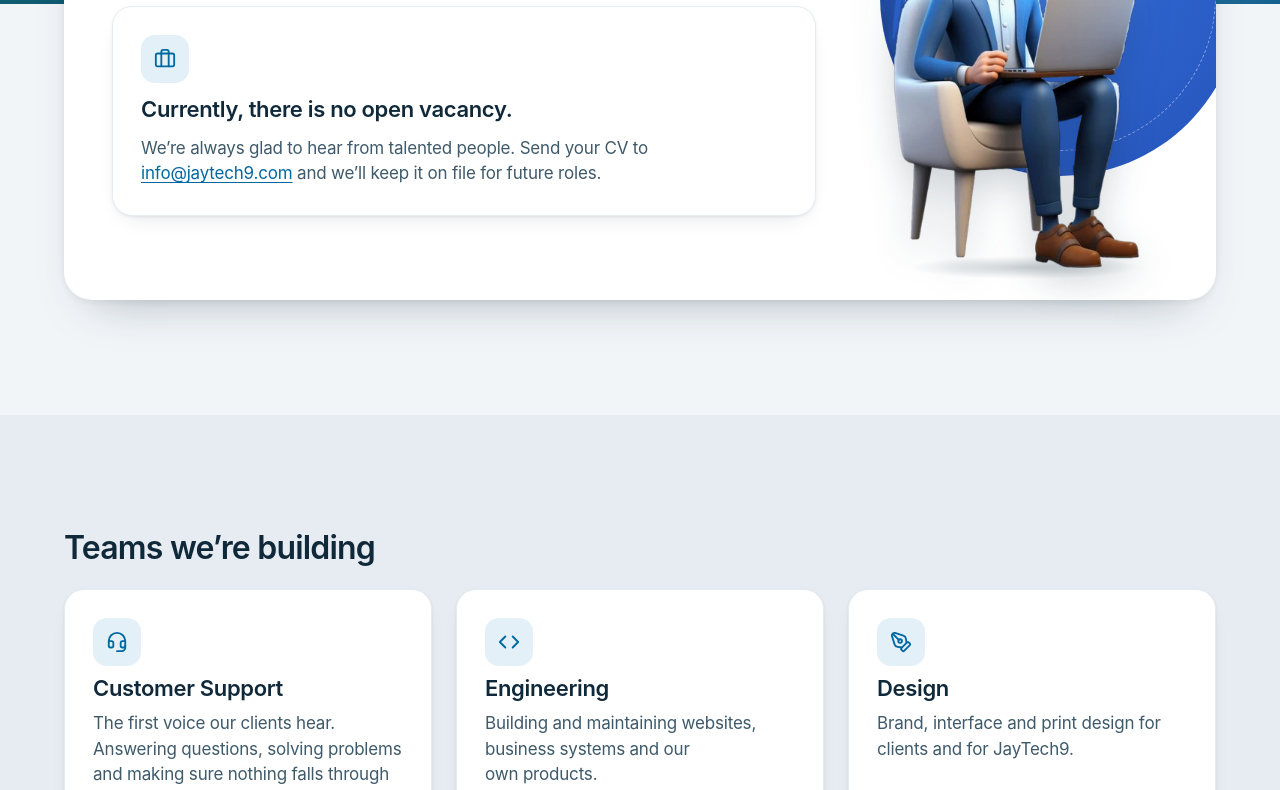
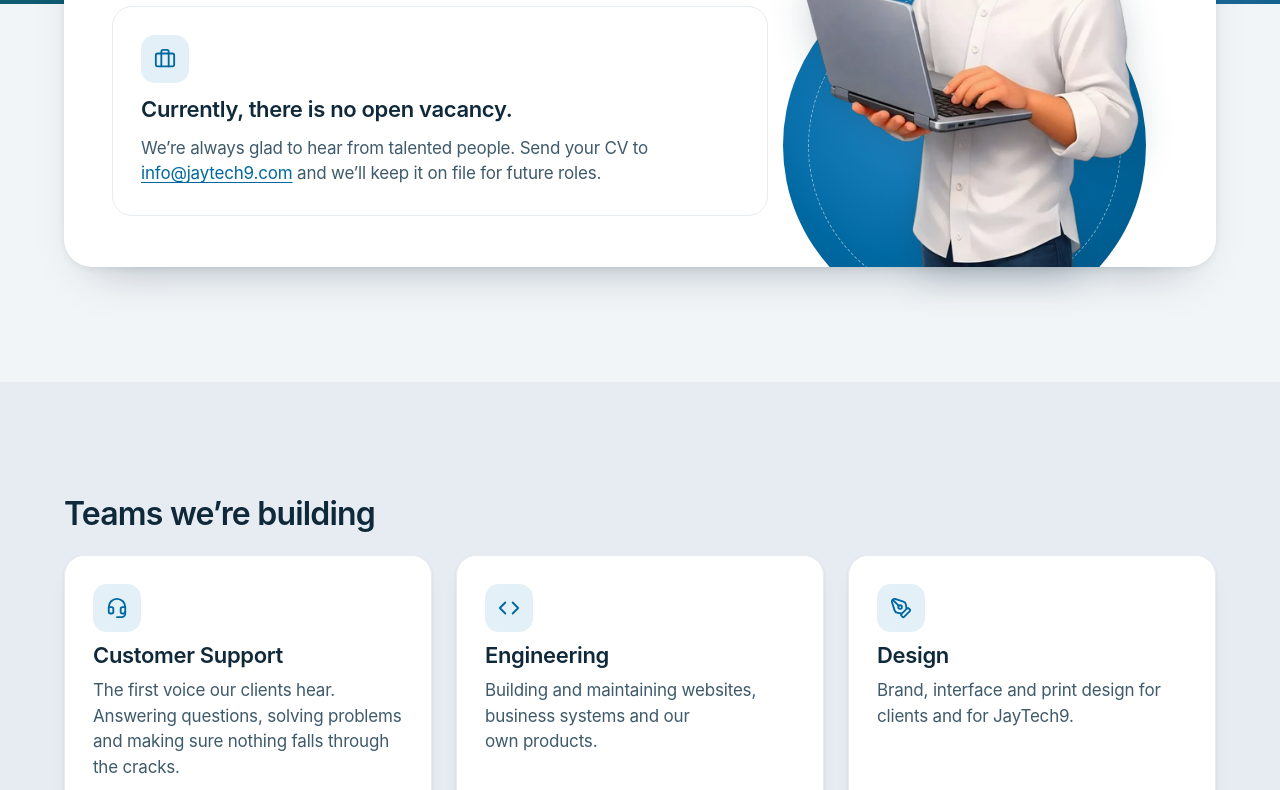
Before and after one commit to Jaytech9/jaytech9-website, an Astro site: page /careers in a window 1280 px wide. Shown: the part 461-1251 px from the top of the page. Built offline with nearby package versions, Linux system fonts and the light colour scheme; Astro itself is replaced by a stand-in of ours.

Commit message:
Careers: new sharper character holding a laptop towards the content
Clean cut-out from a white-background image (400w/674w WebP); brand-blue circle behind him clipped to the card; head and shoulders rise above the card on laptop/tablet; waist crop sits on the card edge (laptop) or behind the vacancy card (phone). Old character images removed.

Co-Authored-By: Claude Opus 5.5 <noreply@anthropic.com>
Claude-Session: https://claude.ai/code/session_01SMTWVFdmidQaQhJHw9PXmz

```diff
--- a/src/pages/careers.astro
+++ b/src/pages/careers.astro
@@ -19,15 +19,14 @@ import Base from '../layouts/Base.astro';
     <div class="wrap overlap sheet careers-sheet">
       <div class="careers-visual" aria-hidden="true">
         <span class="careers-circle"></span>
-        <span class="careers-floor"></span>
       </div>
       <img
         class="careers-person"
-        src="/images/careers-person-560.webp"
-        srcset="/images/careers-person-560.webp 363w, /images/careers-person-900.webp 583w"
-        sizes="(width >= 48rem) 17rem, 8rem"
-        width="363"
-        height="560"
+        src="/images/careers-person-400.webp"
+        srcset="/images/careers-person-400.webp 400w, /images/careers-person-674.webp 674w"
+        sizes="(width >= 48rem) 21rem, 9rem"
+        width="400"
+        height="595"
         alt=""
         loading="eager"
         decoding="async"
@@ -183,13 +182,14 @@ import Base from '../layouts/Base.astro';
   .empty {
     max-width: 44rem;
   }
-  /* Illustration: he sits on the right of the card facing the content, in front of a soft blue
-     circle that is clipped to the card, with his head rising above the card into the header.
-     Circle size and position are fractions of the picture width (--pw) so they stay aligned. */
+  /* Illustration: he stands on the right of the card holding his laptop towards the content, in
+     front of a soft blue circle clipped to the card; his head rises above the card into the header.
+     The picture is cropped at the waist, so that edge always sits on the card's bottom edge (laptop)
+     or behind the vacancy card (phone). Sizes are fractions of the picture width (--pw). */
   .careers-sheet {
-    --pw: 8rem;
-    --pr: clamp(0.75rem, 3vw, 1.5rem);
-    --pt: -3.25rem;
+    --pw: 9rem;
+    --pr: clamp(0.5rem, 3vw, 1.25rem);
+    --pt: -3.75rem;
     position: relative;
   }
   .careers-sheet > :not(.careers-visual, .careers-person) {
@@ -205,70 +205,60 @@ import Base from '../layouts/Base.astro';
   }
   .careers-circle {
     border-radius: 50%;
-    width: calc(var(--pw) * 1.327);
+    width: calc(var(--pw) * 1.08);
     aspect-ratio: 1;
-    background: radial-gradient(circle at 42% 38%, #4a80e0 0%, #2d62cc 45%, #2452b8 100%);
+    background: radial-gradient(circle at 40% 35%, #2a8fd0 0%, #0068a1 55%, #00507c 100%);
     position: absolute;
-    top: calc(var(--pt) - var(--pw) * 0.1237);
-    right: calc(var(--pr) - var(--pw) * 0.327);
+    top: calc(var(--pt) + var(--pw) * 0.42);
+    right: calc(var(--pr) - var(--pw) * 0.02);
   }
   .careers-circle:after {
     content: '';
-    border: 1.5px dashed #ffffff73;
+    border: 1.5px dashed #ffffff80;
     border-radius: 50%;
     position: absolute;
     inset: 7%;
-  }
-  .careers-floor {
-    display: none;
   }
   .careers-person {
     z-index: 1;
     pointer-events: none;
     width: var(--pw);
     height: auto;
-    filter: drop-shadow(0 14px 18px #10293a33);
+    filter: drop-shadow(0 10px 18px #10293a33);
     position: absolute;
     top: var(--pt);
     right: var(--pr);
   }
   .careers-sheet > h2 {
-    padding-right: calc(var(--pw) + 0.75rem);
+    padding-right: calc(var(--pw) + 0.5rem);
   }
-  /* Phones: the vacancy card starts below his feet. */
+  /* Phones: the vacancy card covers his waist, hiding where the picture is cropped. */
   .careers-sheet .empty {
-    margin-top: 7rem;
+    margin-top: 3.25rem;
+    box-shadow: 0 -10px 24px -12px #10293a40;
   }
   @media (width>=48rem) {
     .careers-sheet {
-      --pw: 17rem;
-      --pr: clamp(2rem, 5vw, 5rem);
-      --pb: 2rem;
-      min-height: 25rem;
+      /* Taller than the card so his head and shoulders rise above its top edge. */
+      --pw: clamp(19rem, 14rem + 9vw, 21rem);
+      --pr: clamp(2rem, 6vw, 6rem);
+      padding-bottom: clamp(2.5rem, 4vw, 3.5rem);
     }
     .careers-person {
       top: auto;
-      bottom: var(--pb);
+      bottom: 0;
     }
     .careers-circle {
       top: auto;
-      bottom: calc(var(--pb) + var(--pw) * 0.3393);
-    }
-    .careers-floor {
-      background: radial-gradient(closest-side, #10293a38, transparent);
-      width: calc(var(--pw) * 0.85);
-      height: 1.4rem;
-      display: block;
-      position: absolute;
-      bottom: calc(var(--pb) - 0.65rem);
-      right: calc(var(--pr) + var(--pw) * 0.04);
+      bottom: calc(var(--pw) * -0.18);
     }
     .careers-sheet > h2 {
       padding-right: 0;
     }
     .careers-sheet .empty {
       margin-top: 0;
-      max-width: min(44rem, calc(100% - var(--pw) - 3rem));
+      box-shadow: none;
+      max-width: min(44rem, calc(100% - var(--pw) - 4rem));
     }
   }
   .empty__title {
```
Also changed, not shown: public/images/careers-person-400.webp (added), public/images/careers-person-560.webp (deleted), public/images/careers-person-674.webp (added), public/images/careers-person-900.webp (deleted).
